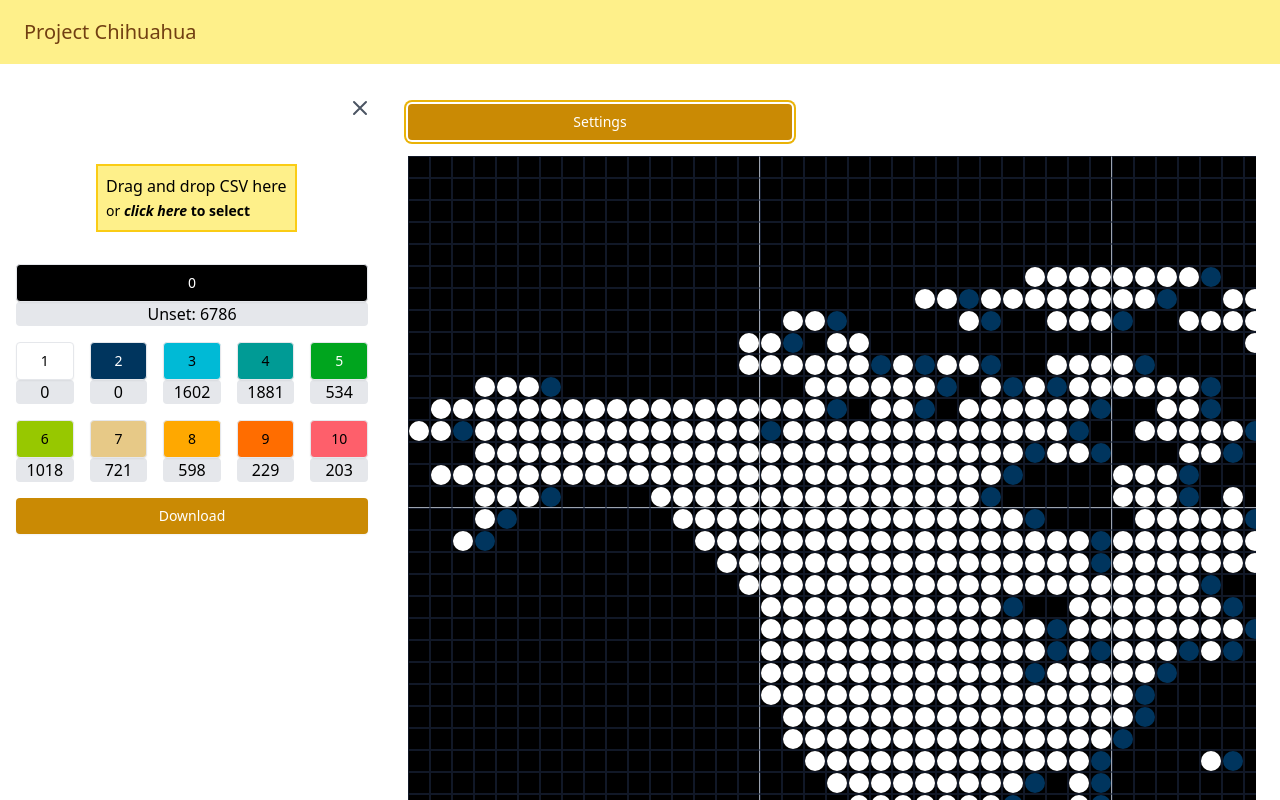
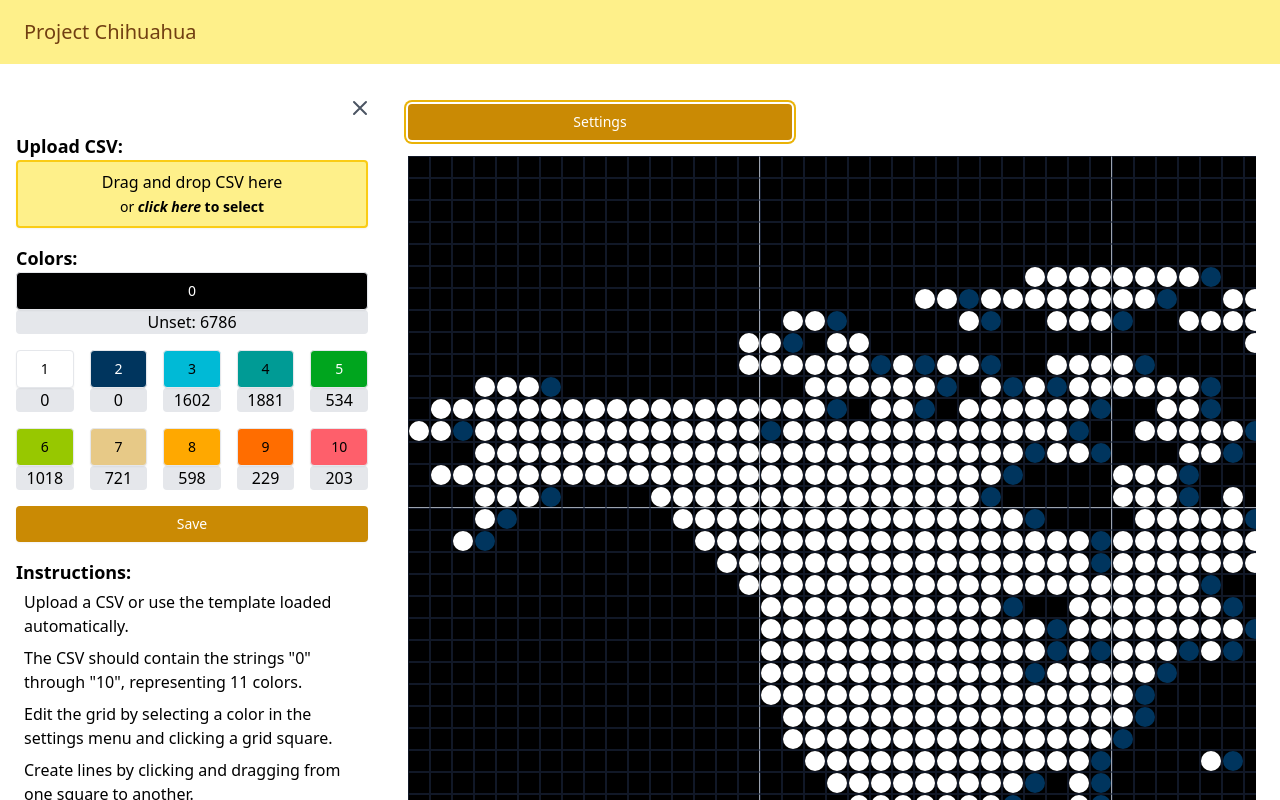
Before and after one commit to AJDot/project_chihuahua, a Vue app: page / in a window 1280 px wide. Both pictures are taken after a click on the button "Settings". Shown: the top 800 px of the page. Built offline with nearby package versions, Linux system fonts and the light colour scheme.

Commit message:
add simple templates, add more helpful info to setting panel and readme

```diff
--- a/src/components/Grid.vue
+++ b/src/components/Grid.vue
@@ -452,11 +452,12 @@ function colorValue(r: number, c: number, value: string): string {
 <template>
   <div class="flex ">
     <SidePanel class="sticky shrink-0 top-0 left-0" v-if="sidePanelOpen" @close="toggleSlideover">
-      <div class="grid grid-cols-1 p-4">
-        <div class="flex ml-20 m-4">
-          <label for="file-input" class="cursor-pointer">
+      <div class="grid grid-cols-1 px-4 pb-4">
+        <div class="flex">
+          <label for="file-input" class="cursor-pointer grow text-center">
+            <div class="text-left text-lg font-bold">Upload CSV:</div>
             <DropZone @files-dropped="importSheet" class="" #default="{ active }">
-              <div class="w-fit h-fit p-2 bg-yellow-200 border-yellow-400 border-2 hover:bg-yellow-100 hover:border-yellow-200" :class="active ? 'bg-yellow-100 border-yellow-200' : ''">
+              <div class="w-full h-fit px-4 py-2 rounded shadow-sm bg-yellow-200 border-yellow-400 border-2 hover:bg-yellow-100 hover:border-yellow-200" :class="active ? 'bg-yellow-100 border-yellow-200' : ''">
                 <div>Drag and drop CSV here</div>
                 <span class="text-sm">or <strong><em>click here</em> to select</strong></span>
 
@@ -465,7 +466,8 @@ function colorValue(r: number, c: number, value: string): string {
             </DropZone>
           </label>
         </div>
-        <div class="grid grid-cols-5 gap-4 my-4">
+        <div class="text-left text-lg font-bold mt-4">Colors:</div>
+        <div class="grid grid-cols-5 gap-4">
           <div v-for="v, k in colorButtonMap" :class="v.class">
             <PrimaryButton class="w-full sm:w-full border" @click="currentValue = k" :style="`background-color: ${v.bg}; color: ${v.text}`" :class="`p-2 text-center ${k === currentValue ? 'ring-2 ring-yellow-500 ring-offset-2' : ''} cursor-pointer`">{{ k }}</PrimaryButton>
             <div class="bg-gray-200 rounded w-full sm:w-full text-center">
@@ -478,7 +480,17 @@ function colorValue(r: number, c: number, value: string): string {
             </div>
           </div>
         </div>
-        <PrimaryButton @click="download" class="">Download</PrimaryButton>
+        <PrimaryButton @click="download" class="mt-4">Save</PrimaryButton>
+        <ul class="mt-4">
+          <span class="text-left text-lg font-bold mt-4">Instructions:</span>
+          <li class="px-2 py-1">Upload a CSV or use the template loaded automatically.</li>
+          <li class="px-2 py-1">The CSV should contain the strings "0" through "10", representing 11 colors.</li>
+          <li class="px-2 py-1">Edit the grid by selecting a color in the settings menu and clicking a grid square.</li>
+          <li class="px-2 py-1">Create lines by clicking and dragging from one square to another.</li>
+          <li class="px-2 py-1">Move a section by right-clicking and dragging down-right to make the selection, then left-clicking and dragging to move it. The moved area is replaced with the "0" value color.</li>
+          <li class="px-2 py-1">Undo/redo these operations with <code>ctrl+z</code>/<code>ctrl+shift+z</code>.</li>
+          <li class="px-2 py-1">Download/export your file with the <kbd>Save</kbd> button.</li>
+        </ul>
       </div>
     </SidePanel>
     <div class="p-6 overflow-auto">
```
Also changed, not shown: public/templates/Blank.csv (added), public/templates/Circle.csv (added), 1 other file (tests, documents, lock files or other folders).
